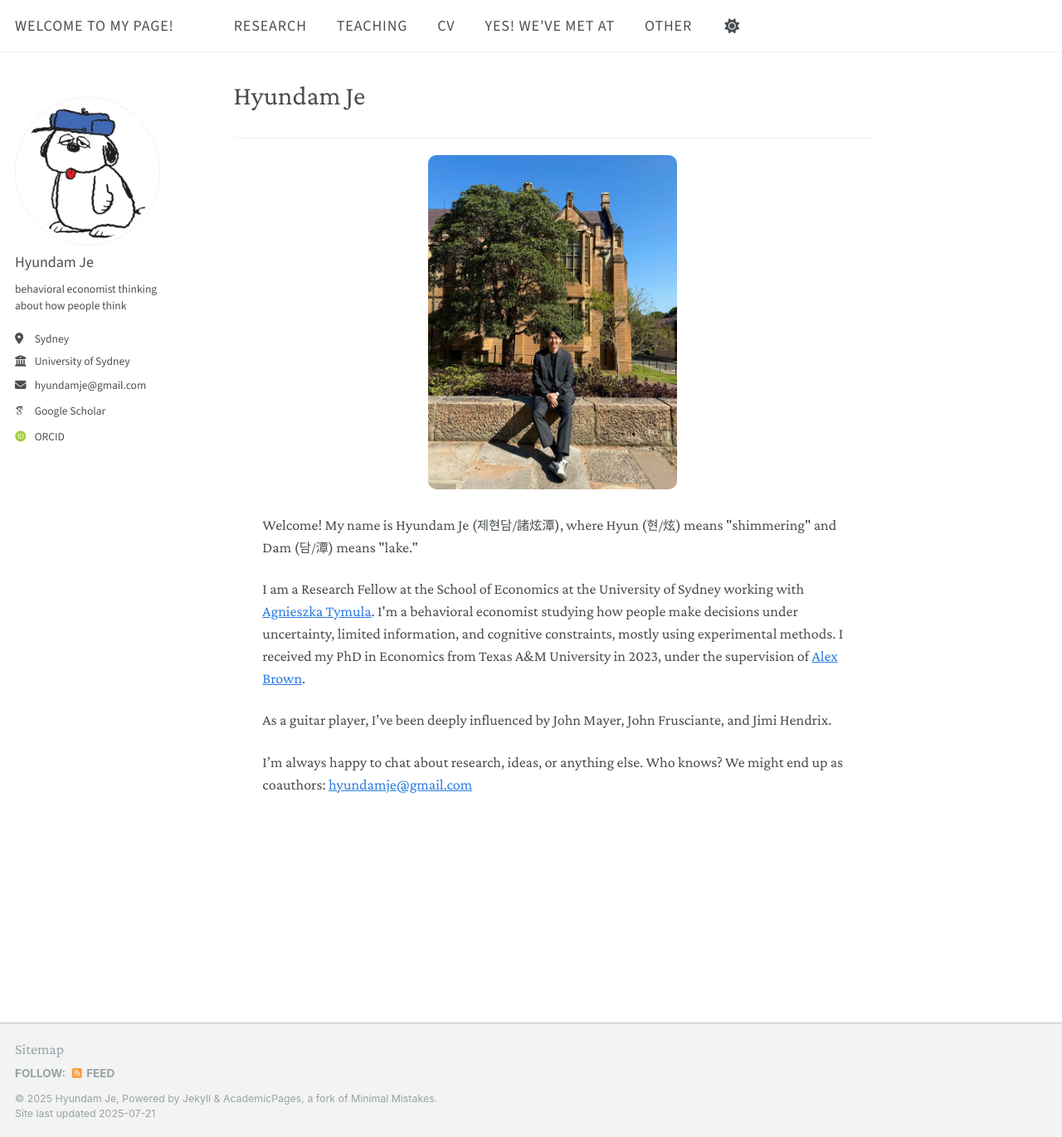
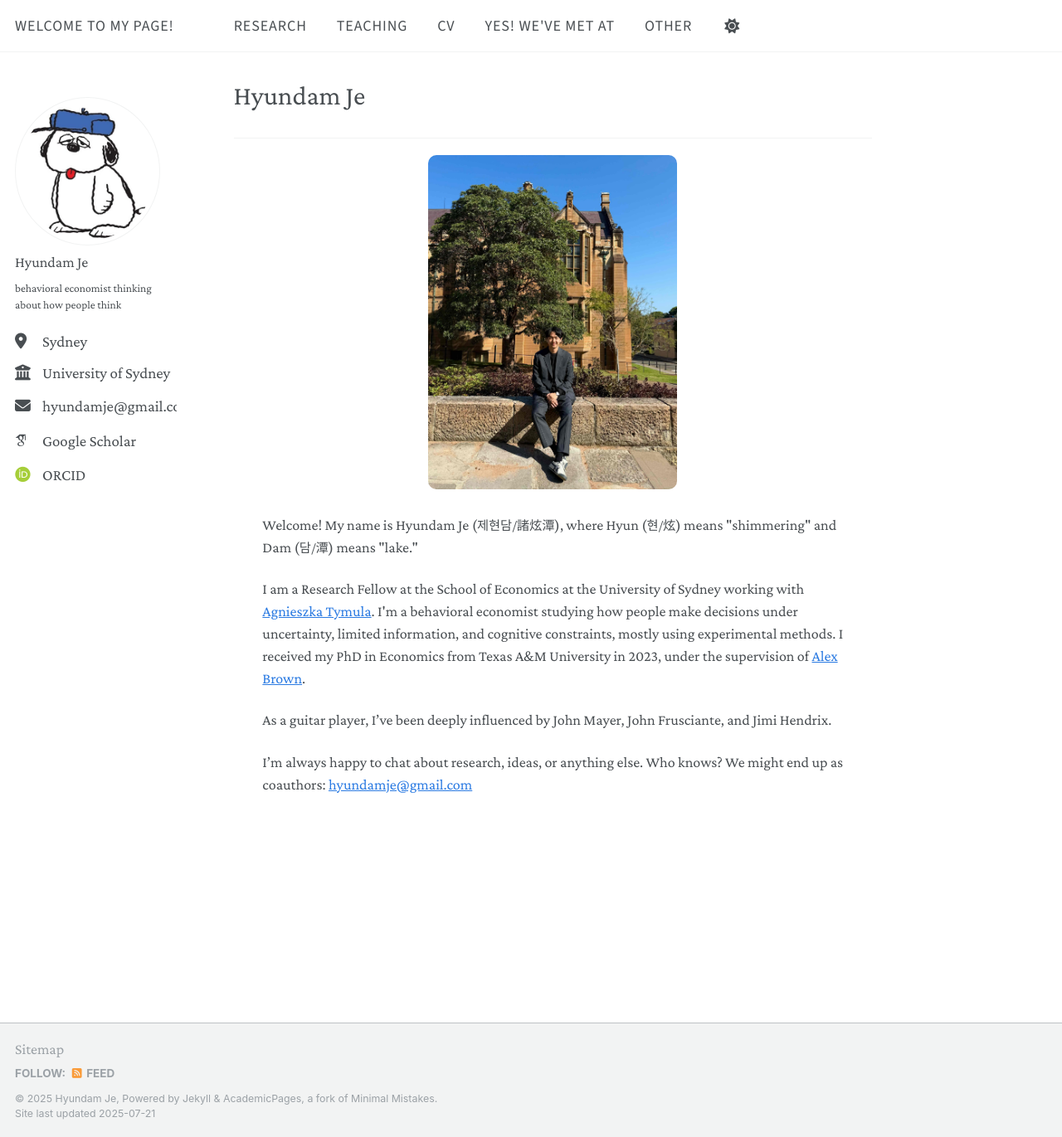
Before and after one commit to hyundamje/hyundamje.github.io, a Jekyll site: the page built from _pages/about.md, in a window 1280 px wide and 1371 px high. Shown: the whole window at 83% size. Built offline with Jekyll 4.4.1, drawn with Linux system fonts in a browser that asks for light colours; some web fonts are replaced.

Commit message:
Update custom.css

```diff
--- a/assets/css/custom.css
+++ b/assets/css/custom.css
@@ -13,5 +13,6 @@
 .author__urls,
 .author__urls li,
 .author__urls a {
- font-family: 'Source Sans 3', sans-serif !important;
+ font-family: 'Crimson Pro', serif !important;
+   font-size: 1.05rem;
 }
```
